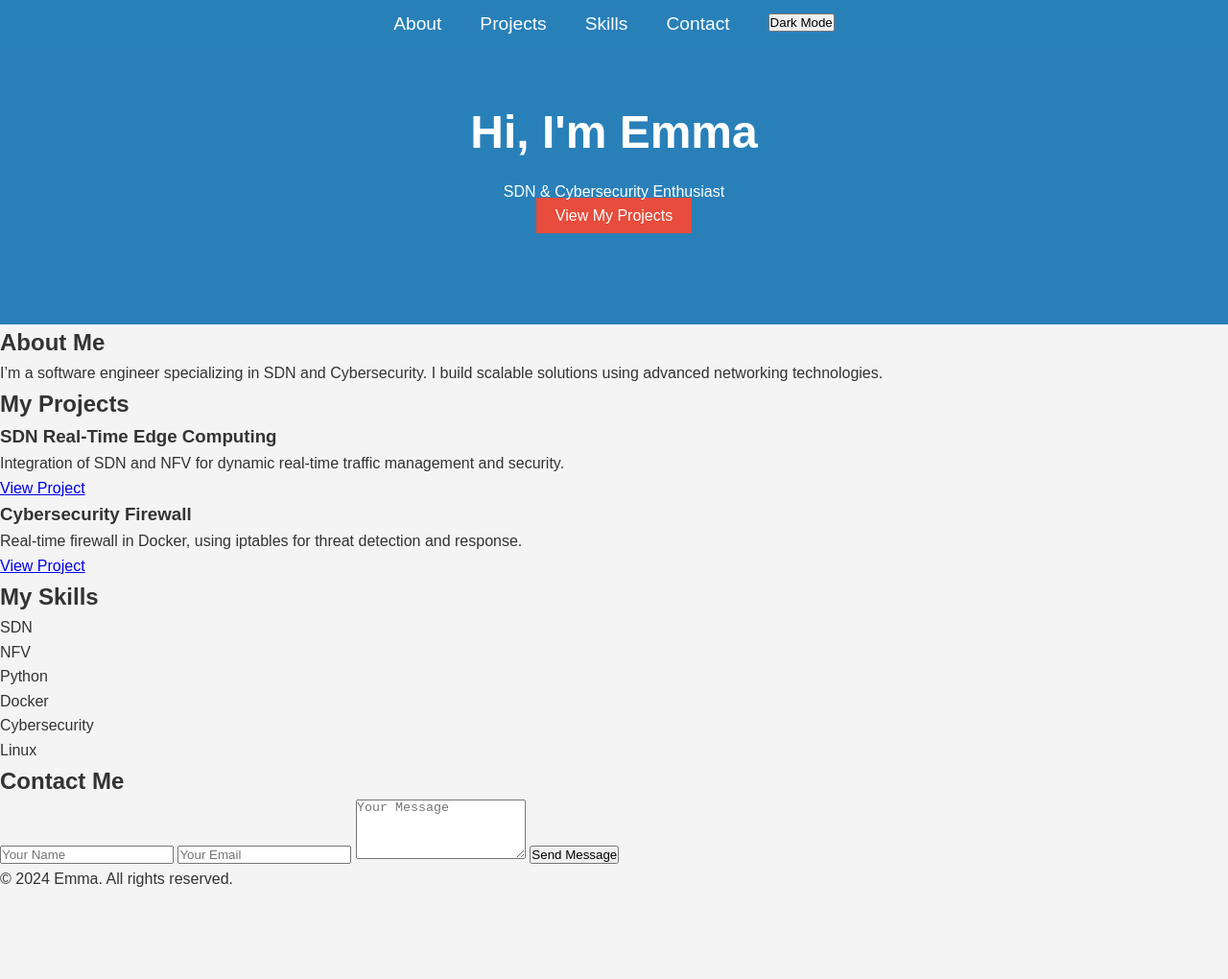
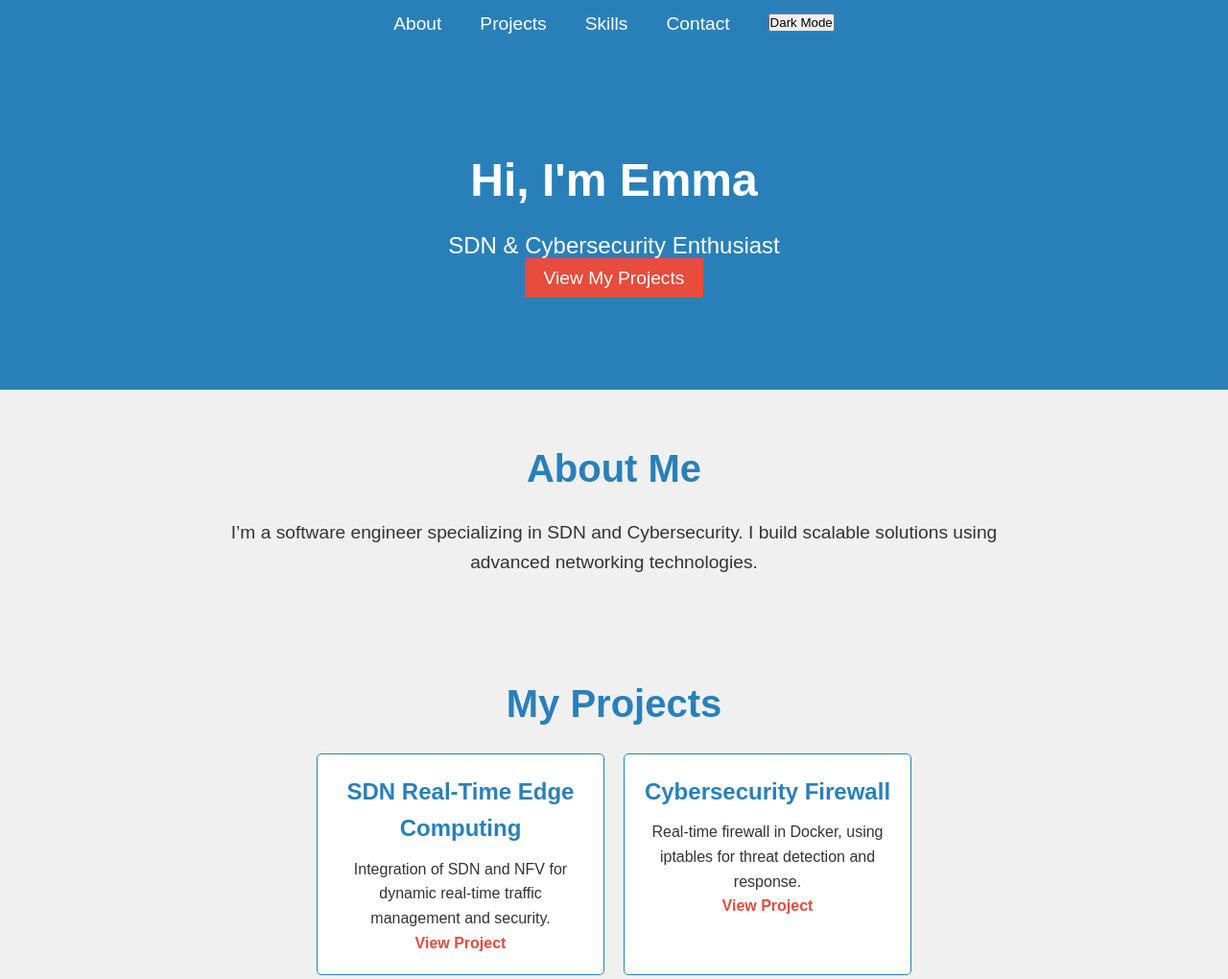
Before and after one commit to ebongemma007/ebongemma007.github.io, a plain HTML site: page index.html in a window 1280 px wide. Shown: the top 1020 px of the page at 96% size. Before the commit the page ends 928 px from the top, so only its background shows below. Drawn offline with nearby package versions, Linux system fonts and the light colour scheme.

Commit message:
style.css

```diff
--- a/style.css
+++ b/style.css
@@ -6,54 +6,35 @@
 }
 
 body {
-  font-family: Arial, sans-serif;
+  font-family: 'Arial', sans-serif;
+  background-color: var(--bg-color);
+  color: var(--text-color);
   line-height: 1.6;
-  background: var(--bg-color);
-  color: var(--text-color);
 }
 
 :root {
-  --bg-color: #f4f4f4;
+  --bg-color: #f0f0f0;
   --text-color: #333;
   --primary-color: #2980b9;
-  --btn-bg-color: #e74c3c;
-  --btn-bg-hover: #c0392b;
+  --secondary-color: #e74c3c;
+  --btn-hover: #c0392b;
   --link-color: #2980b9;
+  --white: #fff;
 }
 
 /* Dark Mode Variables */
 [data-theme="dark"] {
-  --bg-color: #333;
-  --text-color: #f4f4f4;
-  --link-color: #8ac6d1;
-  --btn-bg-color: #2c3e50;
-  --btn-bg-hover: #1c2e40;
+  --bg-color: #2c3e50;
+  --text-color: #ecf0f1;
+  --link-color: #3498db;
+  --primary-color: #34495e;
+  --secondary-color: #e74c3c;
+  --btn-hover: #c0392b;
 }
 
-/* Header */
-header {
-  background: var(--primary-color);
-  color: white;
-  padding: 100px 0;
-  text-align: center;
-}
-
-header h1 {
-  font-size: 3em;
-  margin-bottom: 10px;
-}
-
-header .btn {
-  background: var(--btn-bg-color);
-  color: white;
-  padding: 10px 20px;
-  border: none;
-  cursor: pointer;
-  text-decoration: none;
-}
-
-header .btn:hover {
-  background: var(--btn-bg-hover);
+/* Smooth Scroll */
+html {
+  scroll-behavior: smooth;
 }
 
 /* Navigation Bar */
@@ -61,8 +42,9 @@ header .btn:hover {
   position: fixed;
   top: 0;
   width: 100%;
-  background: rgba(41, 128, 185, 0.9);
-  padding: 10px;
+  background: var(--primary-color);
+  padding: 10px 0;
+  z-index: 10;
 }
 
 #navbar ul {
@@ -76,7 +58,7 @@ header .btn:hover {
 }
 
 #navbar a {
-  color: white;
+  color: var(--white);
   text-decoration: none;
   font-size: 1.2em;
 }
@@ -85,4 +67,187 @@ header .btn:hover {
   text-decoration: underline;
 }
 
-/* About, Projects, Skills, Contact Sections - similar to earlier */
+/* Header Section */
+header {
+  background: var(--primary-color);
+  color: var(--white);
+  text-align: center;
+  padding: 100px 0;
+  margin-top: 50px;
+}
+
+header h1 {
+  font-size: 3rem;
+  margin-bottom: 10px;
+}
+
+header p {
+  font-size: 1.5rem;
+}
+
+header .btn {
+  background: var(--secondary-color);
+  color: var(--white);
+  padding: 10px 20px;
+  border: none;
+  font-size: 1.2rem;
+  cursor: pointer;
+  text-decoration: none;
+}
+
+header .btn:hover {
+  background: var(--btn-hover);
+}
+
+/* Section Titles */
+section h2 {
+  text-align: center;
+  font-size: 2.5rem;
+  margin-bottom: 20px;
+  color: var(--primary-color);
+}
+
+/* About Section */
+#about {
+  padding: 50px 0;
+  background-color: var(--bg-color);
+}
+
+#about p {
+  max-width: 800px;
+  margin: 0 auto;
+  font-size: 1.2rem;
+  text-align: center;
+}
+
+/* Projects Section */
+#projects {
+  padding: 50px 0;
+  background-color: var(--bg-color);
+}
+
+.project-grid {
+  display: flex;
+  justify-content: center;
+  gap: 20px;
+  flex-wrap: wrap;
+}
+
+.project {
+  background-color: var(--white);
+  border: 1px solid var(--primary-color);
+  padding: 20px;
+  width: 300px;
+  text-align: center;
+  border-radius: 5px;
+  transition: transform 0.3s ease;
+}
+
+.project:hover {
+  transform: translateY(-5px);
+}
+
+.project h3 {
+  font-size: 1.5rem;
+  margin-bottom: 10px;
+  color: var(--primary-color);
+}
+
+.project p {
+  font-size: 1rem;
+  color: var(--text-color);
+}
+
+.project a {
+  color: var(--secondary-color);
+  font-weight: bold;
+  text-decoration: none;
+}
+
+.project a:hover {
+  text-decoration: underline;
+}
+
+/* Skills Section */
+#skills {
+  padding: 50px 0;
+  background-color: var(--bg-color);
+}
+
+.skills-list {
+  display: flex;
+  justify-content: center;
+  flex-wrap: wrap;
+  gap: 10px;
+}
+
+.skills-list li {
+  list-style: none;
+  background-color: var(--primary-color);
+  color: var(--white);
+  padding: 10px 20px;
+  margin: 5px;
+  border-radius: 20px;
+  font-size: 1.1rem;
+}
+
+/* Contact Section */
+#contact {
+  padding: 50px 0;
+  background-color: var(--bg-color);
+}
+
+#contact form {
+  max-width: 600px;
+  margin: 0 auto;
+}
+
+#contact input,
+#contact textarea {
+  width: 100%;
+  padding: 10px;
+  margin: 10px 0;
+  border: 1px solid var(--primary-color);
+  border-radius: 5px;
+  font-size: 1rem;
+}
+
+#contact button {
+  background: var(--secondary-color);
+  color: var(--white);
+  padding: 10px 20px;
+  border: none;
+  cursor: pointer;
+  font-size: 1.2rem;
+}
+
+#contact button:hover {
+  background: var(--btn-hover);
+}
+
+/* Footer */
+footer {
+  background-color: var(--primary-color);
+  color: var(--white);
+  padding: 20px 0;
+  text-align: center;
+}
+
+/* Responsive Design */
+@media (max-width: 768px) {
+  header h1 {
+    font-size: 2rem;
+  }
+
+  header p {
+    font-size: 1rem;
+  }
+
+  .project-grid {
+    flex-direction: column;
+  }
+
+  .skills-list {
+    flex-direction: column;
+  }
+}
```
